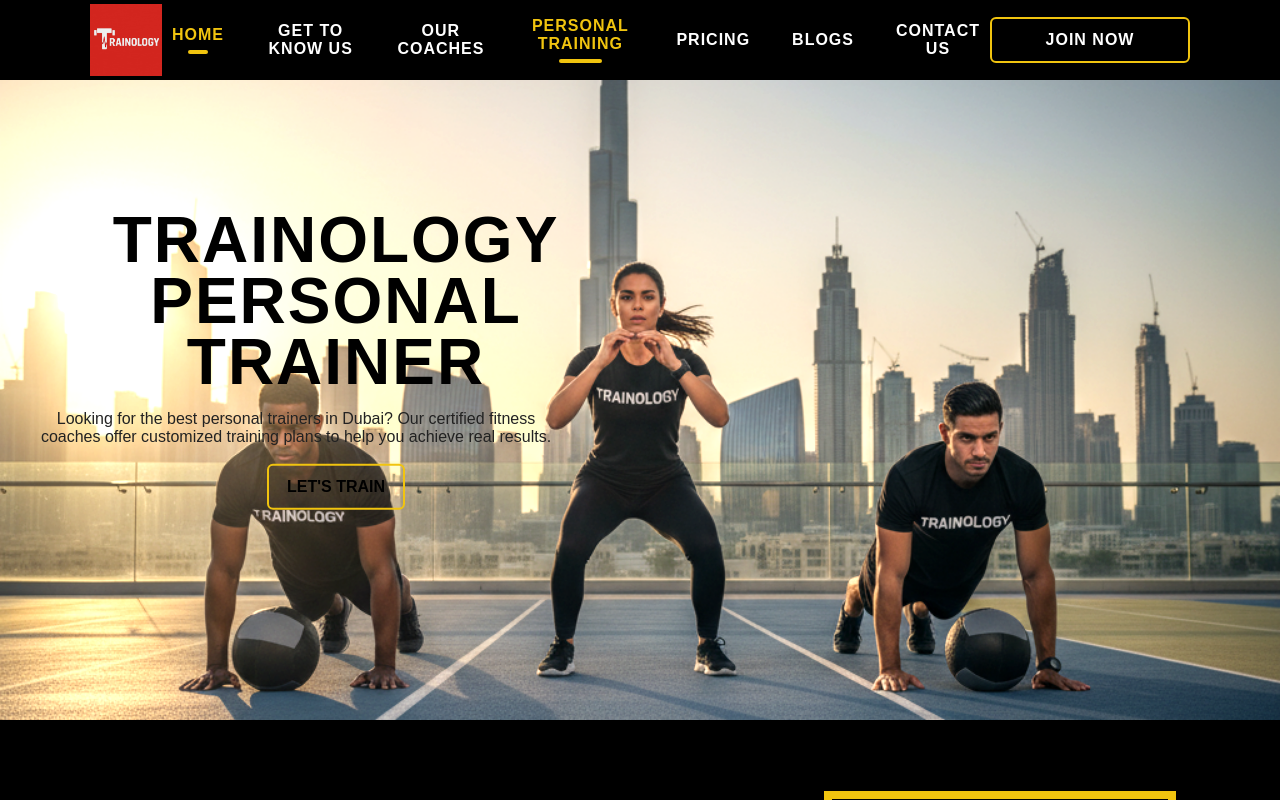
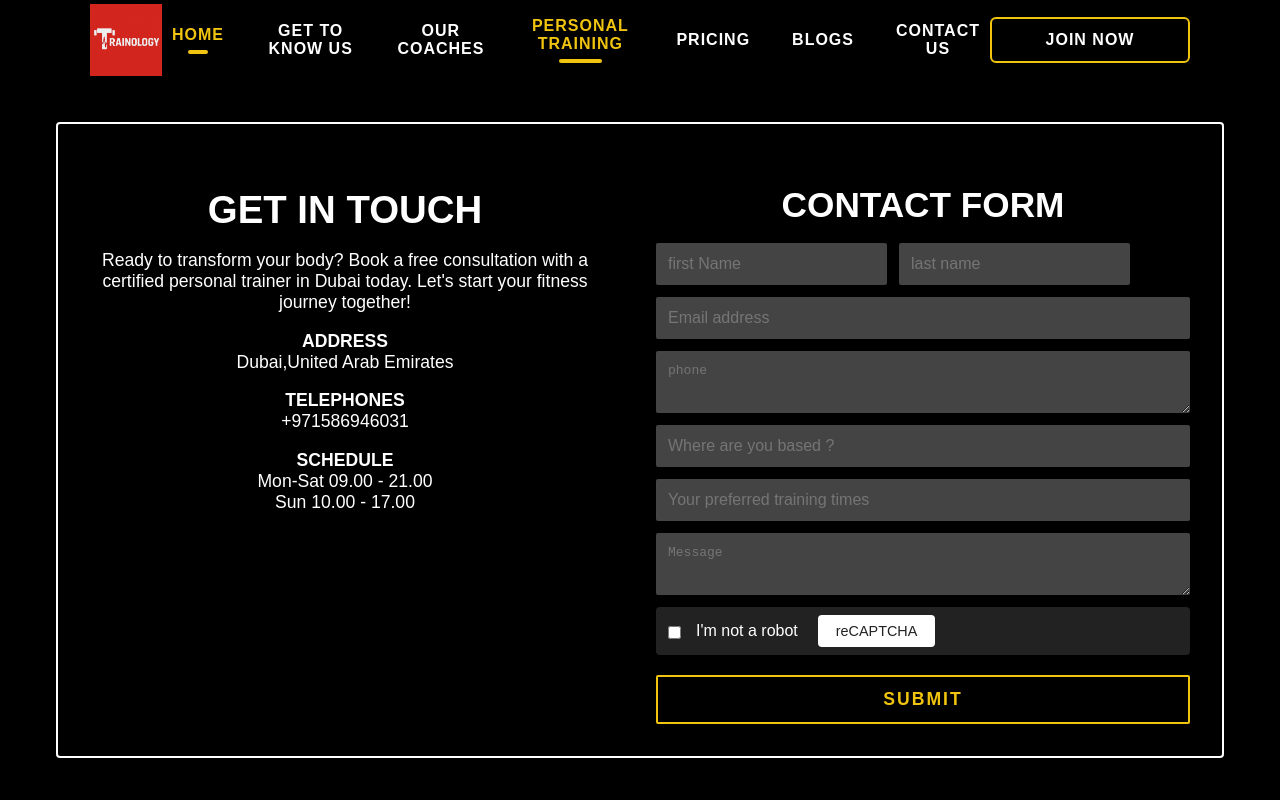
Before and after one commit to shubmohan11/trainalogy, a React (Create React App) app: page /contact in a window 1280 px wide. Shown: the top 800 px of the page. Built offline with nearby package versions, Linux system fonts and the light colour scheme.

Commit message:
Update LET'S TRAIN button style and fix CSS errors

```diff
--- a/package.json
+++ b/package.json
@@ -10,6 +10,7 @@
     "@testing-library/user-event": "^13.5.0",
     "react": "^19.2.0",
     "react-dom": "^19.2.0",
+    "react-router-dom": "^6.30.1",
     "react-scripts": "5.0.1",
     "web-vitals": "^2.1.4"
   },
--- a/src/App.js
+++ b/src/App.js
@@ -1,3 +1,4 @@
+
 import './App.css';
 import Header from './components/Header';
 import Hero from './components/Hero';
@@ -10,12 +11,20 @@
 import Pricing from './components/Pricing';
 import Gallery from './components/Gallery';
 import Footer from './components/Footer';
+import ContactForm from './components/ContactForm';
+
+import { BrowserRouter as Router, Route, Routes } from 'react-router-dom';
+
 
 function App() {
   return (
+    <Router>
       <div className="App">
         <Header />
         <main>
+          <Routes>
+            <Route path="/" element={
+              <>
                 <Hero />
                 <WhoWeAre />
                 <WhyChooseUs />
@@ -25,9 +34,14 @@
                 <Trainers />
                 <Pricing />
                 <Gallery />
+              </>
+            } />
+            <Route path="/contact" element={<ContactForm />} />
+          </Routes>
         </main>
         <Footer />
       </div>
+    </Router>
   );
 }
 
--- /dev/null
+++ b/src/components/ContactForm.css
@@ -0,0 +1,130 @@
+.contact-section {
+  background: #000;
+  color: #fff;
+  min-height: 100vh;
+  display: flex;
+  align-items: center;
+  justify-content: center;
+  padding: 40px 0;
+}
+.contact-container {
+  display: grid;
+  grid-template-columns: 1fr 1fr;
+  gap: 32px;
+  max-width: 1100px;
+  width: 100%;
+  background: #000;
+  border: 2px solid #fff;
+  border-radius: 4px;
+  padding: 32px;
+}
+.contact-info {
+  padding-right: 24px;
+}
+.contact-info h2 {
+  font-size: 2.4em;
+  font-weight: 800;
+  margin-bottom: 18px;
+}
+.contact-info p {
+  font-size: 1.1em;
+  margin-bottom: 18px;
+}
+.contact-details p {
+  margin-bottom: 12px;
+  font-size: 1.1em;
+}
+.contact-form-box h2 {
+  font-size: 2.2em;
+  font-weight: 800;
+  margin-bottom: 18px;
+}
+.contact-form {
+  display: flex;
+  flex-direction: column;
+  gap: 12px;
+}
+.form-row {
+  display: flex;
+  gap: 12px;
+}
+.contact-form input,
+.contact-form textarea {
+  background: #444;
+  color: #fff;
+  border: none;
+  border-radius: 2px;
+  padding: 12px;
+  font-size: 1em;
+  margin-bottom: 0;
+}
+.contact-form textarea {
+  resize: vertical;
+  min-height: 38px;
+}
+.form-captcha {
+  display: flex;
+  align-items: center;
+  gap: 12px;
+  background: #222;
+  padding: 8px;
+  border-radius: 4px;
+}
+.recaptcha-box {
+  background: #fff;
+  color: #222;
+  font-size: 0.9em;
+  padding: 8px 18px;
+  border-radius: 4px;
+  margin-left: 8px;
+}
+.form-submit {
+  background: #000;
+  color: #f1c40f;
+  border: 2px solid #f1c40f;
+  border-radius: 2px;
+  padding: 12px 0;
+  font-size: 1.1em;
+  font-weight: 700;
+  letter-spacing: 2px;
+  margin-top: 8px;
+  cursor: pointer;
+}
+@media (max-width: 900px) {
+  .contact-container {
+    grid-template-columns: 1fr;
+    padding: 18px;
+    gap: 18px;
+  }
+  .contact-info {
+    padding-right: 0;
+    margin-bottom: 18px;
+  }
+}
+@media (max-width: 600px) {
+  .contact-section {
+    padding: 18px 0;
+  }
+  .contact-container {
+    padding: 8px;
+    border-width: 1px;
+  }
+  .contact-info h2,
+  .contact-form-box h2 {
+    font-size: 1.3em;
+    margin-bottom: 10px;
+  }
+  .form-row {
+    flex-direction: column;
+    gap: 8px;
+  }
+  .contact-form input,
+  .contact-form textarea {
+    font-size: 0.95em;
+    padding: 8px;
+  }
+  .form-submit {
+    font-size: 1em;
+    padding: 10px 0;
+  }
+}
--- /dev/null
+++ b/src/components/ContactForm.js
@@ -0,0 +1,40 @@
+import React from 'react';
+import './ContactForm.css';
+
+export default function ContactForm() {
+  return (
+    <section className="contact-section">
+      <div className="contact-container">
+        <div className="contact-info">
+          <h2>GET IN TOUCH</h2>
+          <p>Ready to transform your body? Book a free consultation with a certified personal trainer in Dubai today. Let's start your fitness journey together!</p>
+          <div className="contact-details">
+            <p><strong>ADDRESS</strong><br/>Dubai,United Arab Emirates</p>
+            <p><strong>TELEPHONES</strong><br/>+971586946031</p>
+            <p><strong>SCHEDULE</strong><br/>Mon-Sat 09.00 - 21.00<br/>Sun 10.00 - 17.00</p>
+          </div>
+        </div>
+        <div className="contact-form-box">
+          <h2>CONTACT FORM</h2>
+          <form className="contact-form">
+            <div className="form-row">
+              <input type="text" placeholder="first Name" />
+              <input type="text" placeholder="last name" />
+            </div>
+            <input type="email" placeholder="Email address" />
+            <textarea placeholder="phone" />
+            <input type="text" placeholder="Where are you based ?" />
+            <input type="text" placeholder="Your preferred training times" />
+            <textarea placeholder="Message" />
+            <div className="form-captcha">
+              <input type="checkbox" id="captcha" /> <label htmlFor="captcha">I'm not a robot</label>
+              {/* Simulated reCAPTCHA box */}
+              <div className="recaptcha-box">reCAPTCHA</div>
+            </div>
+            <button type="submit" className="form-submit">SUBMIT</button>
+          </form>
+        </div>
+      </div>
+    </section>
+  );
+}
--- a/src/components/Header.js
+++ b/src/components/Header.js
@@ -50,14 +50,18 @@
               key={item.hash + item.label}
               href={item.hash}
               className={active === item.hash ? 'active' : ''}
-              onClick={() => setActive(item.hash)}
+              onClick={e => {
+                e.preventDefault();
+                window.location.href = '/' + item.hash;
+                setActive(item.hash);
+              }}
             >
               {item.label}
             </a>
           ))}
         </nav>
 
-  <a className="join-btn desktop-join" href="/contact-us/">JOIN NOW</a>
+  <a className="join-btn desktop-join" href="/contact">JOIN NOW</a>
 
         {/* Hamburger icon for mobile/tablet */}
         <button
@@ -81,7 +85,9 @@
                 key={item.hash + item.label}
                 href={item.hash}
                 className={active === item.hash ? 'active' : ''}
-                onClick={() => {
+                onClick={e => {
+                  e.preventDefault();
+                  window.location.href = '/' + item.hash;
                   setActive(item.hash);
                   setMenuOpen(false);
                 }}
@@ -89,7 +95,7 @@
                 {item.label}
               </a>
             ))}
-            <a className="join-btn" href="/contact-us/">JOIN NOW</a>
+            <a className="join-btn" href="/contact">JOIN NOW</a>
           </div>
         </div>
       )}
--- a/src/components/Hero.css
+++ b/src/components/Hero.css
@@ -39,14 +39,19 @@
 }
 .btn-primary{
   display:inline-block;
-  background:transparent;
-  color:#000;
+  background:#000;
+  color:#fff;
   padding:12px 18px;
   border-radius:6px;
   text-decoration:none;
   margin-top:18px;
   border:2px solid #f1c40f;
   font-weight:700;
+  transition:background 0.2s, color 0.2s;
+}
+.btn-primary:hover {
+  background: #f1c40f;
+  color: #000;
 }
 .hero-image{
   width: 100%;
--- a/src/components/Hero.js
+++ b/src/components/Hero.js
@@ -13,7 +13,7 @@
         <div className="hero-copy">
           <h1>Trainology<br/>PERSONAL TRAINER</h1>
           <p>Looking for the best personal trainers in Dubai? Our certified fitness coaches offer customized training plans to help you achieve real results.</p>
-          <a className="btn-primary" href="/contact-us/">LET'S TRAIN</a>
+          <a className="btn-primary" href="/contact">LET'S TRAIN</a>
         </div>
       </div>
     </section>
```
Also changed, not shown: 1 other file (tests, documents, lock files or other folders). Lines whose indentation alone changed are shown as unchanged.
